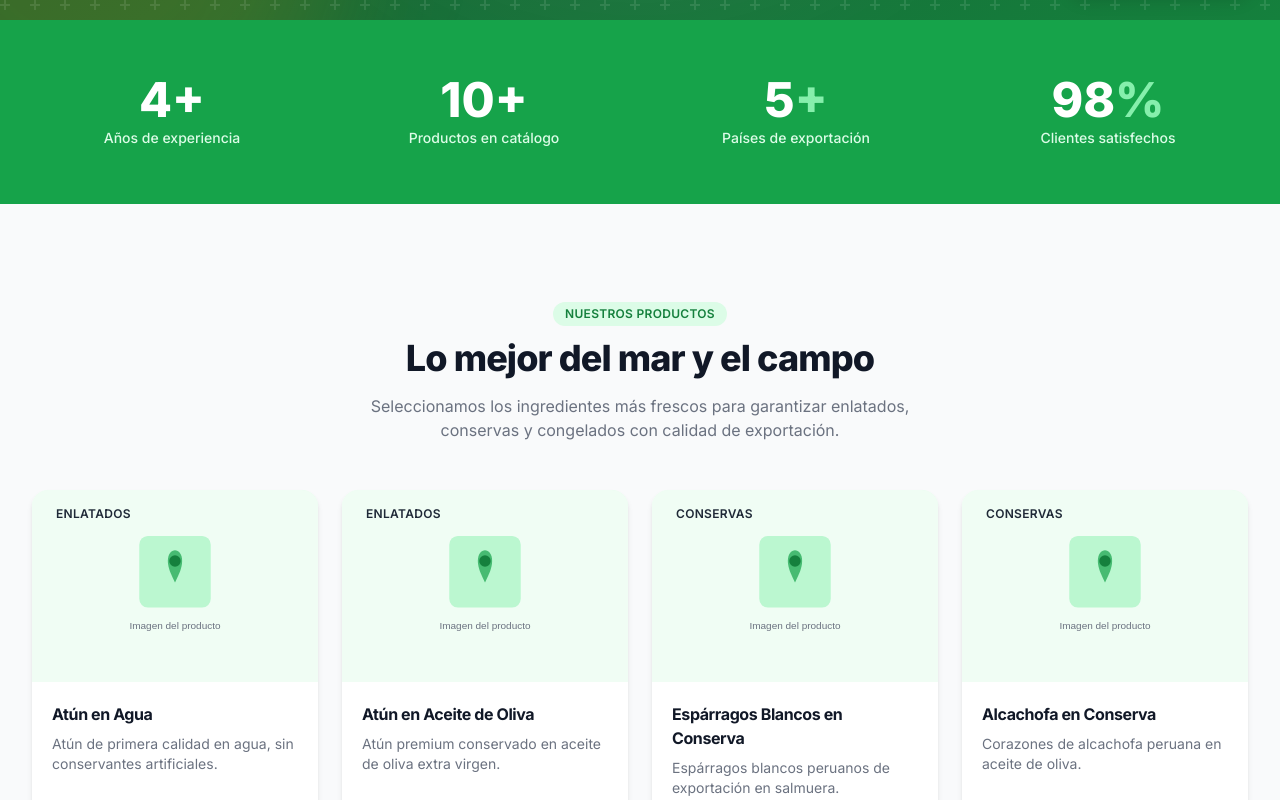
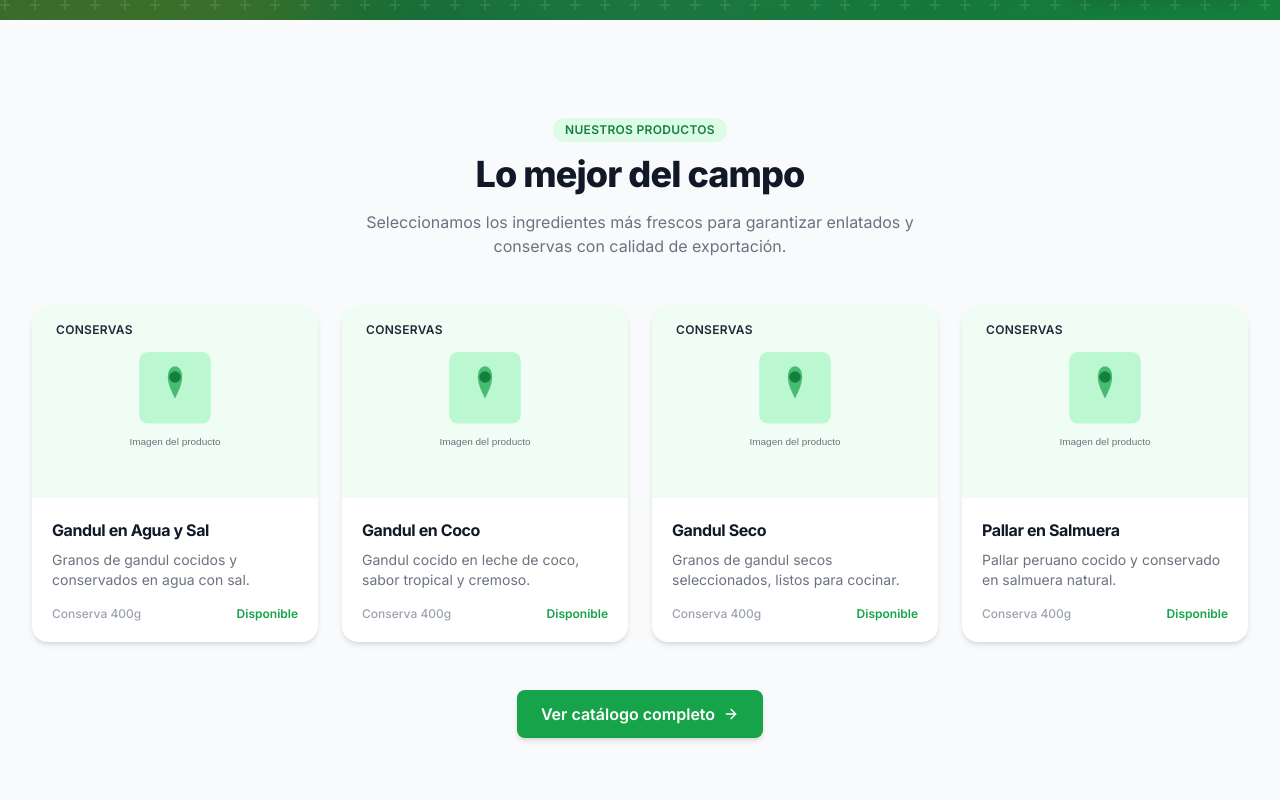
Before and after one commit to gonzalo-droid/agrosalas_peru_app, a Next.js app: page / in a window 1280 px wide. Shown: the part 780-1580 px from the top of the page. Built offline with nearby package versions, Linux system fonts and the light colour scheme.

Commit message:
feat: update list products

```diff
--- a/src/app/about/page.tsx
+++ b/src/app/about/page.tsx
@@ -4,7 +4,7 @@ import { Target, Eye, Heart, Users } from "lucide-react";
 export const metadata: Metadata = {
   title: "Nosotros",
   description:
-    "Conoce la historia, misión, visión y valores de Agrosalas Peru, empresa agroindustrial peruana con más de 25 años de trayectoria.",
+    "Conoce la historia, misión, visión y valores de Agrosalas Peru, empresa agroindustrial peruana con más de 4 años de trayectoria.",
 };
 
 const VALUES = [
--- a/src/app/catalogo/page.tsx
+++ b/src/app/catalogo/page.tsx
@@ -27,8 +27,8 @@ export default function CatalogoPage() {
             Nuestros productos
           </h1>
           <p className="text-brand-200 max-w-xl mx-auto text-lg">
-            Enlatados, conservas y congelados con calidad de exportación,
-            directamente del mar y el campo peruano.
+            Enlatados y conservas con calidad de exportación,
+            directamente del campo peruano.
           </p>
         </div>
       </div>
--- a/src/app/page.tsx
+++ b/src/app/page.tsx
@@ -9,14 +9,14 @@ import { CtaSection }       from "@/components/sections/CtaSection";
 export const metadata: Metadata = {
   title: "Agrosalas Peru — Agroindustria del Pacífico",
   description:
-    "Somos una empresa agroindustrial peruana especializada en enlatados, conservas y congelados con más de 25 años de experiencia y calidad de exportación.",
+    "Somos una empresa agroindustrial peruana especializada en enlatados, conservas y congelados con más de 4 años de experiencia y calidad de exportación.",
 };
 
 export default function HomePage() {
   return (
     <>
       <HeroSection />
-      <StatsSection />
+      {/* <StatsSection /> */}
       <ProductsPreview />
       <BenefitsSection />
       {/* <TestimonialsSection /> */}
--- a/src/components/sections/ProductsPreview.tsx
+++ b/src/components/sections/ProductsPreview.tsx
@@ -15,11 +15,10 @@ export function ProductsPreview() {
             Nuestros productos
           </span>
           <h2 className="text-3xl md:text-4xl font-extrabold text-gray-900 mb-4">
-            Lo mejor del mar y el campo
+            Lo mejor del campo
           </h2>
           <p className="text-gray-500 max-w-xl mx-auto">
-            Seleccionamos los ingredientes más frescos para garantizar enlatados,
-            conservas y congelados con calidad de exportación.
+            Seleccionamos los ingredientes más frescos para garantizar enlatados y conservas con calidad de exportación.
           </p>
         </div>
 
--- a/src/data/products.ts
+++ b/src/data/products.ts
@@ -1,152 +1,114 @@
 import type { Product } from "@/types";
 
 export const products: Product[] = [
-  // ENLATADOS
   {
-    id: "atun-en-agua-170g",
-    name: "Atún en Agua",
-    category: "enlatados",
-    shortDescription: "Atún de primera calidad en agua, sin conservantes artificiales.",
+    id: "gandul-agua-sal",
+    name: "Gandul en Agua y Sal",
+    category: "conservas",
+    shortDescription: "Granos de gandul cocidos y conservados en agua con sal.",
     description:
-      "Nuestro atún en agua es capturado en las costas del Pacífico Sur y procesado el mismo día para garantizar máxima frescura. Rico en proteínas y omega-3, ideal para ensaladas y preparaciones saludables.",
-    image: "/images/products/atun-agua.jpg",
-    unit: "Lata 170g",
+      "Granos de gandul seleccionados, cocidos en su punto justo y conservados en agua con sal natural. Listos para usar, ideales para guisos, sopas y ensaladas.",
+    image: "/images/products/gandul-agua-sal.jpg",
+    unit: "Conserva 400g",
     available: true,
     featured: true,
   },
   {
-    id: "atun-en-aceite-170g",
-    name: "Atún en Aceite de Oliva",
-    category: "enlatados",
-    shortDescription: "Atún premium conservado en aceite de oliva extra virgen.",
+    id: "gandul-coco",
+    name: "Gandul en Coco",
+    category: "conservas",
+    shortDescription: "Gandul cocido en leche de coco, sabor tropical y cremoso.",
     description:
-      "Atún seleccionado preservado en aceite de oliva extra virgen importado. Sabor intenso y textura suave, perfecto para antipastos y platillos mediterráneos.",
-    image: "/images/products/atun-aceite.jpg",
-    unit: "Lata 170g",
+      "Granos de gandul cocinados en leche de coco natural, con un sabor suave y aromático. Perfecto como acompañamiento o base para preparaciones caribeñas y tropicales.",
+    image: "/images/products/gandul-coco.jpg",
+    unit: "Conserva 400g",
     available: true,
     featured: true,
   },
   {
-    id: "sardinas-tomate-425g",
-    name: "Sardinas en Salsa de Tomate",
-    category: "enlatados",
-    shortDescription: "Sardinas frescas en salsa de tomate natural artesanal.",
+    id: "gandul-seco",
+    name: "Gandul Seco",
+    category: "conservas",
+    shortDescription: "Granos de gandul secos seleccionados, listos para cocinar.",
     description:
-      "Sardinas del Pacífico procesadas en salsa de tomate elaborada con tomates frescos nacionales. Alta fuente de calcio y omega-3. Sin gluten.",
-    image: "/images/products/sardinas-tomate.jpg",
-    unit: "Lata 425g",
-    available: true,
-  },
-  {
-    id: "caballa-aceite-425g",
-    name: "Caballa en Aceite Vegetal",
-    category: "enlatados",
-    shortDescription: "Caballa del Pacífico en aceite vegetal refinado.",
-    description:
-      "Caballa seleccionada del Pacífico, procesada y conservada en aceite vegetal de alta calidad. Excelente fuente de proteínas y ácidos grasos esenciales.",
-    image: "/images/products/caballa-aceite.jpg",
-    unit: "Lata 425g",
-    available: true,
-  },
-  // CONSERVAS
-  {
-    id: "esparragos-blancos-conserva",
-    name: "Espárragos Blancos en Conserva",
-    category: "conservas",
-    shortDescription: "Espárragos blancos peruanos de exportación en salmuera.",
-    description:
-      "Espárragos blancos de los valles de Ica y La Libertad, cosechados en su punto óptimo y conservados en salmuera natural. Producto de exportación con estándar internacional.",
-    image: "/images/products/esparragos-blancos.jpg",
-    unit: "Frasco 370ml",
+      "Gandul seco de alta calidad, cultivado y secado de forma natural. Excelente fuente de proteína vegetal. Ideal para sopas, guisos y potajes tradicionales.",
+    image: "/images/products/gandul-seco.jpg",
+    unit: "Conserva 400g",
     available: true,
     featured: true,
   },
   {
-    id: "pimiento-morrón-conserva",
-    name: "Pimiento Morrón en Conserva",
+    id: "pallar-salmuera",
+    name: "Pallar en Salmuera",
     category: "conservas",
-    shortDescription: "Pimientos morrones asados y pelados en aceite de girasol.",
+    shortDescription: "Pallar peruano cocido y conservado en salmuera natural.",
     description:
-      "Pimientos morrones rojos y amarillos cultivados en la costa peruana, asados artesanalmente, pelados y conservados en aceite de girasol. Listos para usar.",
-    image: "/images/products/pimiento-morron.jpg",
-    unit: "Frasco 370ml",
-    available: true,
-  },
-  {
-    id: "alcachofa-conserva",
-    name: "Alcachofa en Conserva",
-    category: "conservas",
-    shortDescription: "Corazones de alcachofa peruana en aceite de oliva.",
-    description:
-      "Corazones de alcachofa peruana de primera selección, conservados en aceite de oliva con hierbas aromáticas. Producto gourmet listo para servir.",
-    image: "/images/products/alcachofa.jpg",
-    unit: "Frasco 250ml",
+      "Pallar peruano de primera selección, cocido en su punto y conservado en salmuera natural. Listo para usar en guisos, ensaladas y platos tradicionales.",
+    image: "/images/products/pallar-salmuera.jpg",
+    unit: "Conserva 400g",
     available: true,
     featured: true,
   },
   {
-    id: "aceitunas-negras-conserva",
-    name: "Aceitunas Negras en Conserva",
+    id: "frijol-negro",
+    name: "Frijol Negro",
     category: "conservas",
-    shortDescription: "Aceitunas negras de Tacna en salmuera artesanal.",
+    shortDescription: "Frijol negro cocido en salmuera, listo para usar.",
     description:
-      "Aceitunas negras de los olivares de Tacna y Moquegua, curadas en salmuera siguiendo métodos tradicionales. Sabor intenso y consistencia firme.",
-    image: "/images/products/aceitunas-negras.jpg",
-    unit: "Frasco 500ml",
-    available: true,
-  },
-  // CONGELADOS
-  {
-    id: "langostinos-congelados",
-    name: "Langostinos Congelados IQF",
-    category: "congelados",
-    shortDescription: "Langostinos del Pacífico congelados individualmente (IQF).",
-    description:
-      "Langostinos frescos del litoral peruano, pelados, desvenados y congelados individualmente mediante tecnología IQF para preservar textura y sabor. Calibre 21/25.",
-    image: "/images/products/langostinos.jpg",
-    unit: "Bolsa 1kg",
-    available: true,
-    featured: true,
-  },
-  {
-    id: "filete-merluza-congelado",
-    name: "Filete de Merluza Congelado",
-    category: "congelados",
-    shortDescription: "Filetes de merluza sin espinas, listos para cocinar.",
-    description:
-      "Filetes de merluza del Pacífico Sur, sin espinas y con piel removida. Congelados en cadena de frío continua desde la captura. Ideal para frituras, al horno y a la plancha.",
-    image: "/images/products/filete-merluza.jpg",
-    unit: "Bolsa 1kg",
+      "Frijol negro seleccionado, cocido y conservado en salmuera natural. Rico en proteínas, fibra y antioxidantes. Ideal para sopas, arroces y guisos.",
+    image: "/images/products/frijol-negro.jpg",
+    unit: "Conserva 400g",
     available: true,
   },
   {
-    id: "pota-anillas-congelada",
-    name: "Anillas de Pota Congelada",
-    category: "congelados",
-    shortDescription: "Anillas de pota gigante del Pacífico Sur, limpias y congeladas.",
+    id: "frijol-rojo",
+    name: "Frijol Rojo",
+    category: "conservas",
+    shortDescription: "Frijol rojo cocido en salmuera, suave y nutritivo.",
     description:
-      "Pota (calamar gigante) capturada en las costas peruanas, procesada en anillas y congelada al instante. Perfecta para paellas, ceviches calientes y mariscos.",
-    image: "/images/products/pota-anillas.jpg",
-    unit: "Bolsa 1kg",
+      "Frijol rojo de calidad seleccionada, cocido y conservado en salmuera. Fuente de proteína vegetal y hierro. Perfecto para guisos, potajes y ensaladas.",
+    image: "/images/products/frijol-rojo.jpg",
+    unit: "Conserva 400g",
     available: true,
   },
   {
-    id: "pulpo-congelado",
-    name: "Pulpo Congelado Entero",
-    category: "congelados",
-    shortDescription: "Pulpo entero limpio del Pacífico, precocido y congelado.",
+    id: "frijol-castilla",
+    name: "Frijol Castilla",
+    category: "conservas",
+    shortDescription: "Frijol castilla peruano cocido y conservado en salmuera.",
     description:
-      "Pulpo del Pacífico capturado artesanalmente, limpiado, precocido para ablandar sus fibras y congelado para preservar su calidad. Listo para marinar y terminar al grill.",
-    image: "/images/products/pulpo.jpg",
-    unit: "Unidad ~1-1.5kg",
+      "Frijol castilla cultivado en la costa peruana, cocido y conservado en salmuera natural. Textura suave y sabor delicado, ideal para seco de frejoles y otros platos tradicionales.",
+    image: "/images/products/frijol-castilla.jpg",
+    unit: "Conserva 400g",
     available: true,
-    featured: true,
   },
+  {
+    id: "pallar-bebe",
+    name: "Pallar Bebé",
+    category: "conservas",
+    shortDescription: "Pallar bebé peruano en salmuera, tierno y nutritivo.",
+    description:
+      "Pallar bebé de pequeño calibre, cosechado tierno y conservado en salmuera. De sabor suave y textura cremosa, ideal para ensaladas, guarniciones y cremas.",
+    image: "/images/products/pallar-bebe.jpg",
+    unit: "Conserva 400g",
+    available: true,
+  },
+  {
+    id: "garbanzo",
+    name: "Garbanzo",
+    category: "conservas",
+    shortDescription: "Garbanzo cocido en salmuera, versátil y nutritivo.",
+    description:
+      "Garbanzo seleccionado, cocido y conservado en salmuera natural. Alto contenido en proteínas y fibra. Perfecto para hummus, ensaladas, guisos y sopas.",
+    image: "/images/products/garbanzo.jpg",
+    unit: "Conserva 400g",
+    available: true,
+  }
 ];
 
 export const CATEGORIES = [
   { value: "all",        label: "Todos los productos" },
-  { value: "enlatados",  label: "Enlatados"           },
+  //  { value: "enlatados",  label: "Enlatados"           },
   { value: "conservas",  label: "Conservas"           },
-  { value: "congelados", label: "Congelados"          },
+  // { value: "congelados", label: "Congelados"          },
 ] as const;
```
